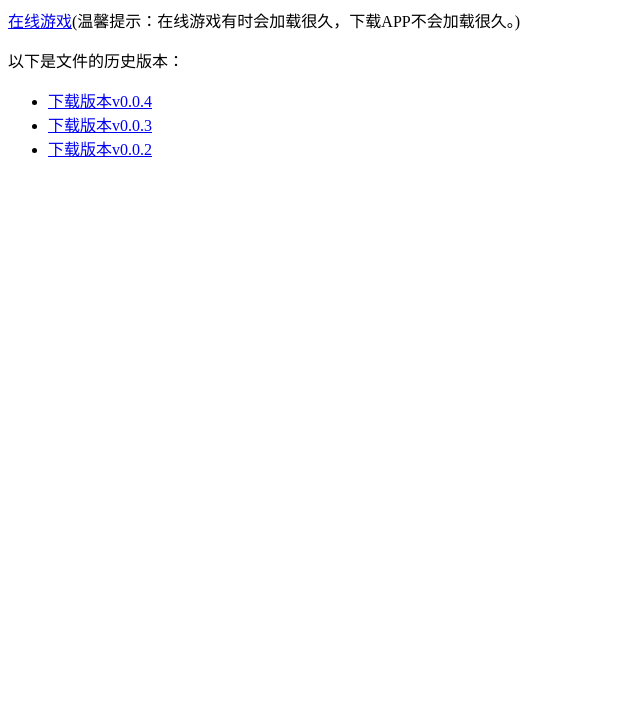
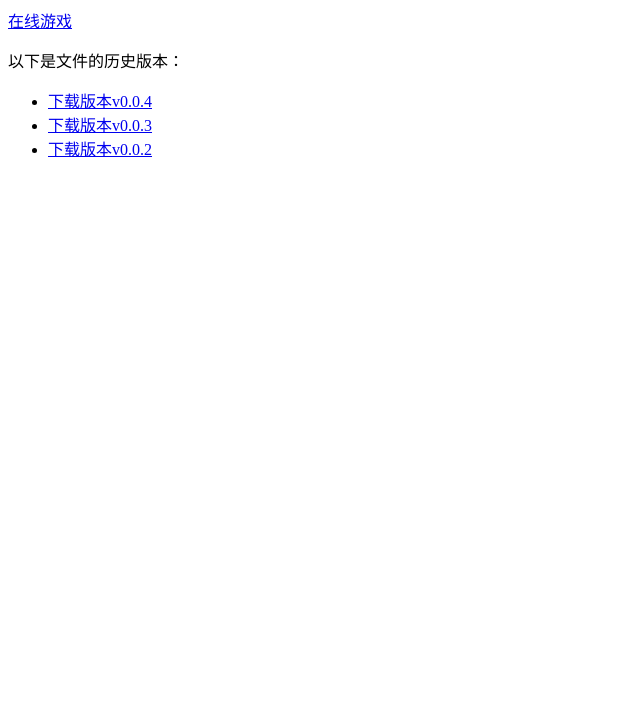
Before and after one commit to gordon127/1, a plain HTML site: page mgdg-download.html in a window 1280 px wide. Shown: the part 81-800 px from the top of the page, without its empty margins (0-640 px from the left). Drawn offline with Linux system fonts and the light colour scheme.

Commit message:
Update mgdg-download.html

```diff
--- a/mgdg-download.html
+++ b/mgdg-download.html
@@ -7,7 +7,7 @@
 </head>
 <body>
   <h1>欢迎来到我的网站</h1>
-  <a href="迷宫打怪.html">在线游戏</a>(温馨提示：在线游戏有时会加载很久，下载APP不会加载很久。)</p>
+  <a href="迷宫打怪.html">在线游戏</a>
   <p>以下是文件的历史版本：</p>
   <ul>
     <li><a href="https://gordon127.github.io/1/迷宫打怪.html" download="迷宫打怪.html">下载版本v0.0.4</a></li>
```
